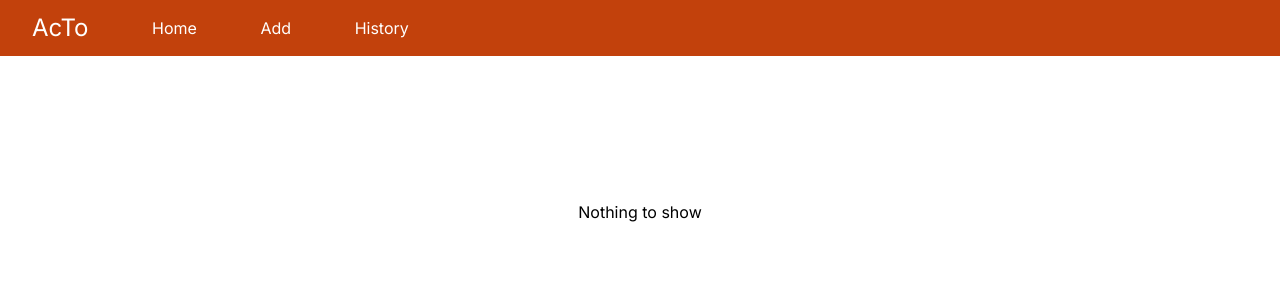
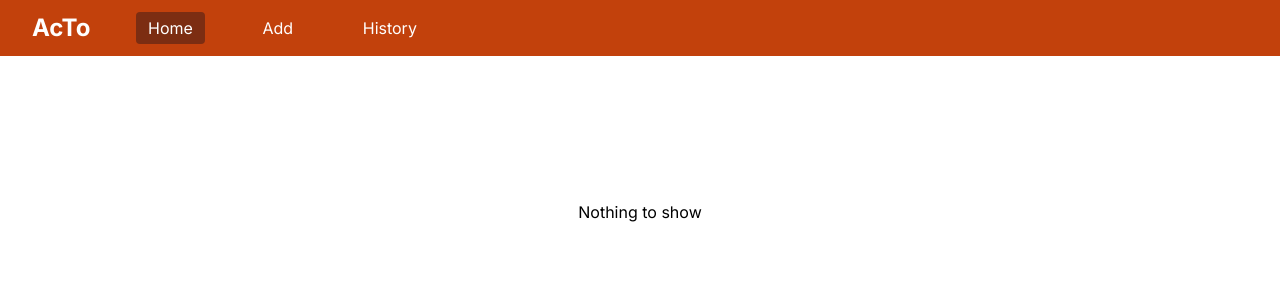
Before and after one commit to iamprincerajv/todolist, a Next.js app: page / in a window 1280 px wide. Shown: the top 300 px of the page. Built offline with nearby package versions, Linux system fonts and the light colour scheme.

Commit message:
some improvements in header UI

```diff
--- a/src/app/page.js
+++ b/src/app/page.js
@@ -45,6 +45,7 @@ export default function Home() {
     <main className='grid grid-cols-1 sm:grid-cols-2 lg:grid-cols-3 xl:grid-cols-4 2xl:grid-cols-5 place-items-center'>
       {todo && todo.length > 0 ? todo.map((items, index) => {
         return <div key={items.sno} className='border border-solid border-orange-700 m-1 mt-7 p-6 rounded-md w-72'>
+          <span className='relative -top-4 -left-2 text-xs text-orange-700'> {items.sno} </span>
           <h4 className='font-bold text-lg w-52'>
             {items.title}
           </h4>
--- a/src/components/Header.js
+++ b/src/components/Header.js
@@ -1,14 +1,19 @@
+'use client'
 import Link from 'next/link'
-import React from 'react'
+import { usePathname } from 'next/navigation'
+import React, { useState } from 'react'
 
 const Header = () => {
+
+  const pathname = usePathname();
+
   return (
     <header className='flex bg-orange-700 text-white justify-start items-center h-14'>
-      <p className='text-2xl ms-8'>AcTo</p>
+      <p className='text-2xl ms-8 font-bold'>AcTo</p>
       <ul className='flex justify-evenly w-96'>
-        <li> <Link href="/">Home</Link> </li>
-        <li> <Link href="/addtodo">Add</Link> </li>
-        <li> <Link href="/history">History</Link> </li>
+        <li className={`py-1 px-3 rounded ${pathname === "/" ? "bg-orange-900" : ""}`} > <Link href="/">Home</Link> </li>
+        <li className={`py-1 px-3 rounded ${pathname === "/addtodo" ? "bg-orange-900" : ""}`} > <Link href="/addtodo">Add</Link> </li>
+        <li className={`py-1 px-3 rounded ${pathname === "/history" ? "bg-orange-900" : ""}`} > <Link href="/history">History</Link> </li>
       </ul>
     </header>
   )
```
